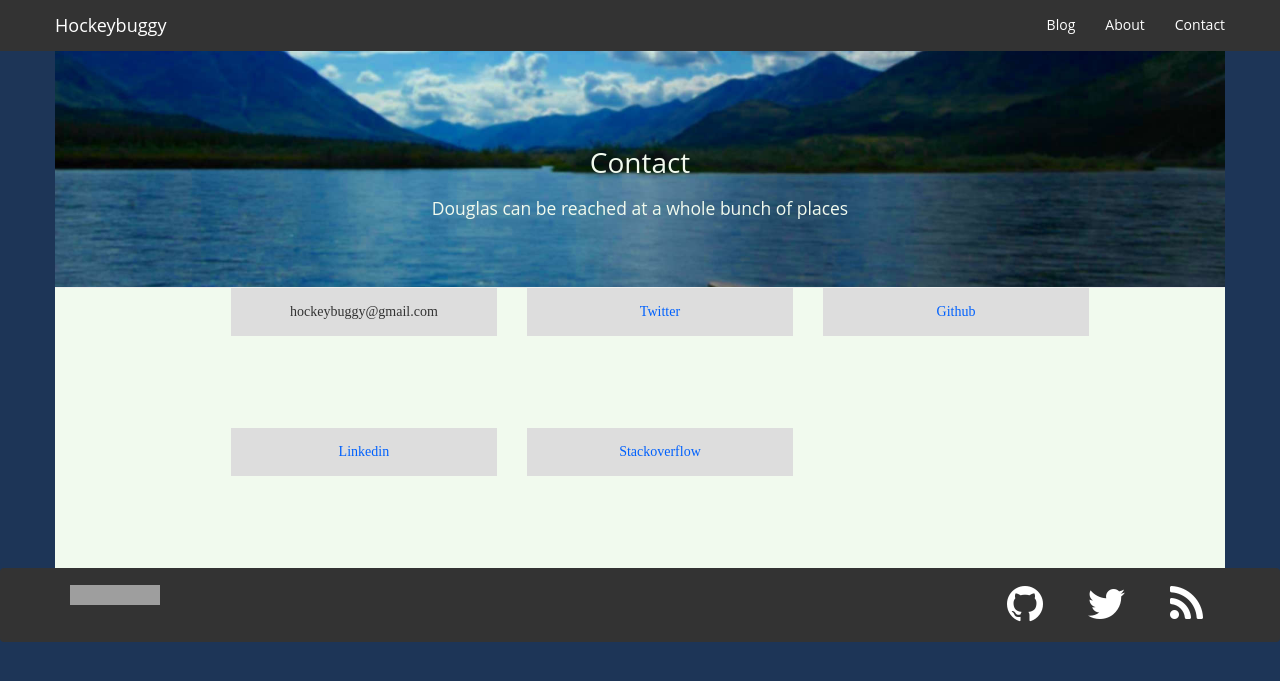
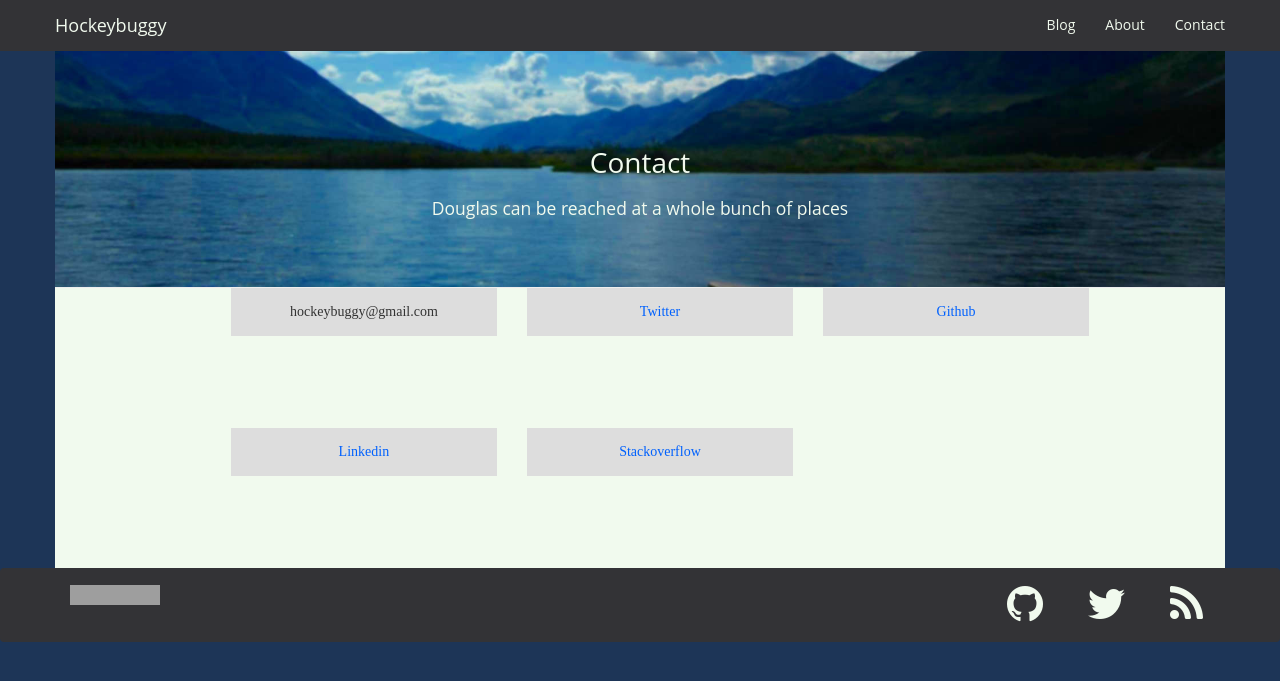
Before and after one commit to hockeybuggy/hockeybuggy.com, a Jekyll site: the page built from contact.md, in a window 1280 px wide. Shown: the top 681 px of the page. Built offline with Jekyll 4.4.1, drawn with Linux system fonts in a browser that asks for light colours; grey boxes are pictures that could not be loaded.

Commit message:
Styling nav bar colours.

```diff
--- a/static/_sass/variables.scss
+++ b/static/_sass/variables.scss
@@ -8,6 +8,10 @@ $colour_2: #F1FAEE;
 $colour_3: #A8DADC;
 $colour_4: #457B9D;
 $colour_5: #1D3557;
+$colour_2_fade: rgba(241, 250, 238, 0.8);
+
+$colour_grey: #333336;
+$colour_grey_dark: #222;
 
 $colour_page_bg: $colour_5;
 $colour_page_bg_highlight: $colour_2;
@@ -18,13 +22,12 @@ $colour_page_link_other: #0126FD;
 $colour_cover_bg: $colour_4;
 $colour_cover_fg: $colour_2;
 
-$colour_nav_bg: #333;
-$colour_nav_bg_highlight: #111;
-$colour_nav_bg_other: #432;
+$colour_nav_bg: $colour_grey;
+$colour_nav_bg_highlight: $colour_grey_dark;
 
-$colour_nav_fg: #fff;
-$colour_nav_fg_highlight: rgba(255, 255, 255, 0.8);
-$colour_nav_fg_other: #def;
+$colour_nav_fg: $colour_2;
+$colour_nav_fg_highlight: $colour_2_fade;
+$colour_nav_fg_other: $colour_3;
 
 $colour_blockquote_fg: $colour_3;
 $colour_blockquote_bg: $colour_3;
--- a/static/css/main.scss
+++ b/static/css/main.scss
@@ -149,13 +149,8 @@ kbd {  /* Stolen from SO: http://meta.superuser.com/q/4788 */
 }
 
 .footer-bubble {
-  // padding: 10px;
   margin-left: 0.5em;
   margin-right: 0.5em;
-  // -moz-border-radius: 10px;
-  // -webkit-border-radius: 10px;
-  // border-radius: 10px;
-  // background: $colour_nav_bg_other;
 }
 
 
```
